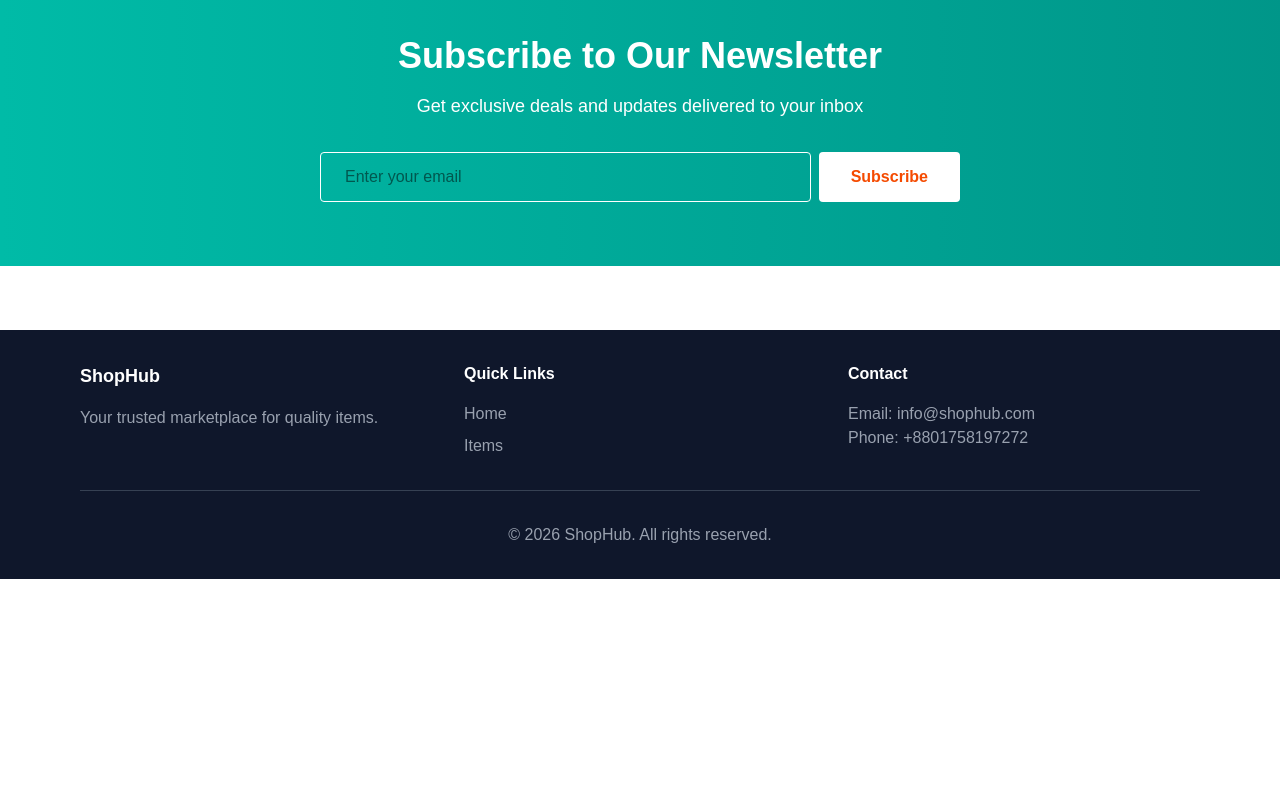
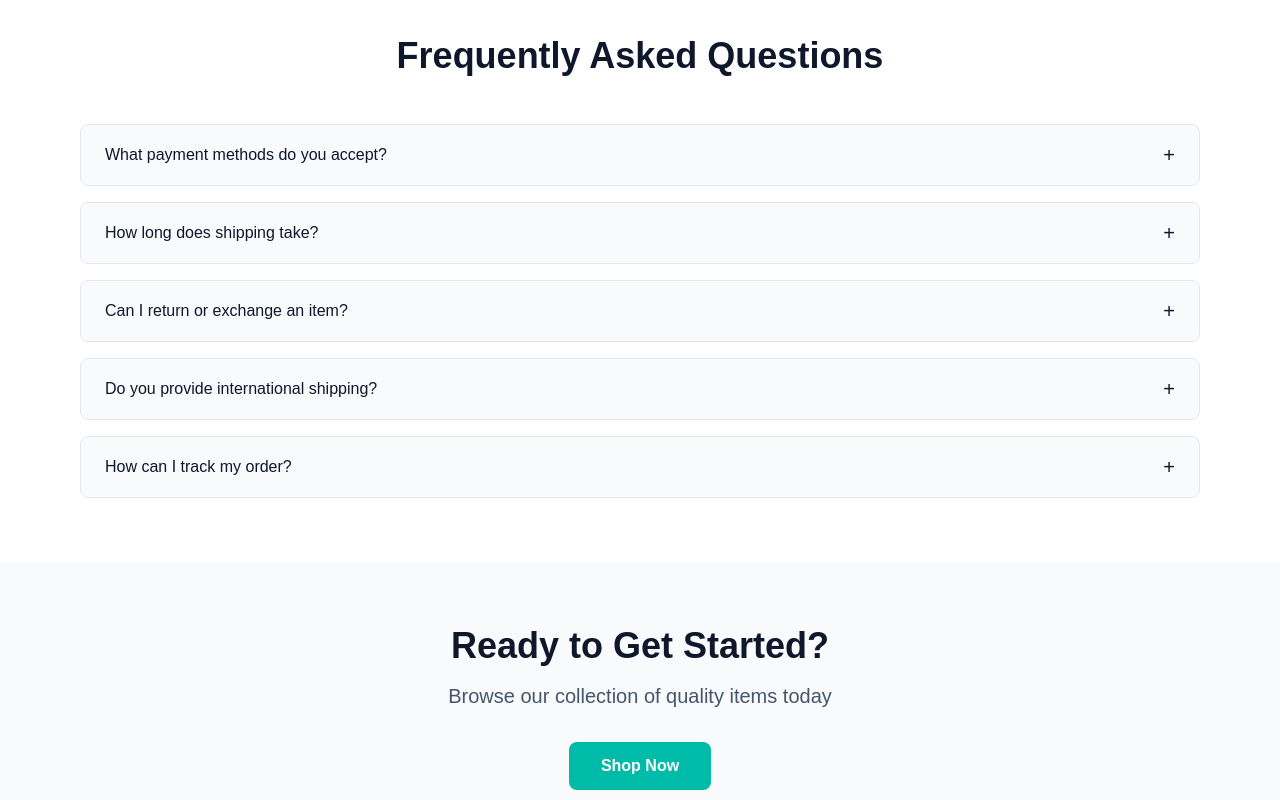
Before and after one commit to SuvroBiswas93/shophub, a Next.js app: page / in a window 1280 px wide. Shown: the part 1580-2380 px from the top of the page. Before the commit the page ends 2159 px from the top, so only its background shows below. Built offline with nearby package versions, Linux system fonts and the light colour scheme.

Commit message:
Add faq section and show it in the ui

```diff
--- a/src/app/page.js
+++ b/src/app/page.js
@@ -5,7 +5,10 @@ import Hero from "@/components/hero";
 import Navbar from "@/components/navbar";
 import Newsletter from "@/components/newsletter";
 import Testimonials from "@/components/testimonials";
+import CTA from "@/components/cta";
 import Image from "next/image";
+import FAQ from "@/components/faq";
+
 
 export default function Home() {
   return (
@@ -17,6 +20,8 @@ export default function Home() {
         <Features />
         <Categories />
         <Testimonials />
+        <FAQ />
+        <CTA />
         <Newsletter />
       </main>
 
--- /dev/null
+++ b/src/components/cta.jsx
@@ -0,0 +1,27 @@
+import Link from "next/link";
+
+export default function CTA() {
+  return (
+    <section className="bg-slate-50 py-12 md:py-16">
+      <div className="mx-auto max-w-6xl px-4 text-center">
+        {/* Heading */}
+        <h2 className="mb-4 text-3xl font-bold text-slate-900 md:text-4xl">
+          Ready to Get Started?
+        </h2>
+
+        {/* Subtext */}
+        <p className="mb-8 text-lg text-slate-600 md:text-xl">
+          Browse our collection of quality items today
+        </p>
+
+        {/* CTA Button */}
+        <Link
+          href="/items"
+          className="inline-block rounded-lg bg-teal-500 hover:bg-orange-500 px-6 py-3 font-bold text-white hover:text-white transition hover:shadow-2xl md:px-8"
+        >
+          Shop Now
+        </Link>
+      </div>
+    </section>
+  );
+}
--- /dev/null
+++ b/src/components/faq.jsx
@@ -0,0 +1,68 @@
+"use client"
+import { useState } from "react";
+
+const faqs = [
+  {
+    question: "What payment methods do you accept?",
+    answer:
+      "We accept all major credit/debit cards, PayPal, and secure online payment gateways.",
+  },
+  {
+    question: "How long does shipping take?",
+    answer:
+      "Shipping typically takes 3-7 business days depending on your location.",
+  },
+  {
+    question: "Can I return or exchange an item?",
+    answer:
+      "Yes! We offer a 30-day return/exchange policy on most products. Conditions apply.",
+  },
+  {
+    question: "Do you provide international shipping?",
+    answer:
+      "Currently, we ship within our country only, but international shipping will be available soon.",
+  },
+  {
+    question: "How can I track my order?",
+    answer:
+      "Once your order is shipped, you will receive a tracking number via email to track your package.",
+  },
+];
+
+export default function FAQ() {
+  const [openIndex, setOpenIndex] = useState(null);
+
+  const toggle = (index) => {
+    setOpenIndex(openIndex === index ? null : index);
+  };
+
+  return (
+    <section className="bg-white py-12 md:py-16">
+      <div className="mx-auto max-w-6xl px-4">
+        <h2 className="mb-8 text-center text-3xl font-bold text-slate-900 md:mb-12 md:text-4xl">
+          Frequently Asked Questions
+        </h2>
+
+        <div className="space-y-4">
+          {faqs.map((faq, idx) => (
+            <div
+              key={idx}
+              className="border rounded-lg border-slate-200 bg-slate-50"
+            >
+              <button
+                onClick={() => toggle(idx)}
+                className="w-full px-6 py-4 text-left flex justify-between items-center text-slate-900 font-medium focus:outline-none"
+              >
+                <span>{faq.question}</span>
+                <span className="text-xl">{openIndex === idx ? "−" : "+"}</span>
+              </button>
+              {openIndex === idx && (
+                <div className="px-6 pb-4 text-slate-700">{faq.answer}</div>
+              )}
+            </div>
+          ))}
+        </div>
+      </div>
+    </section>
+  );
+}
```
